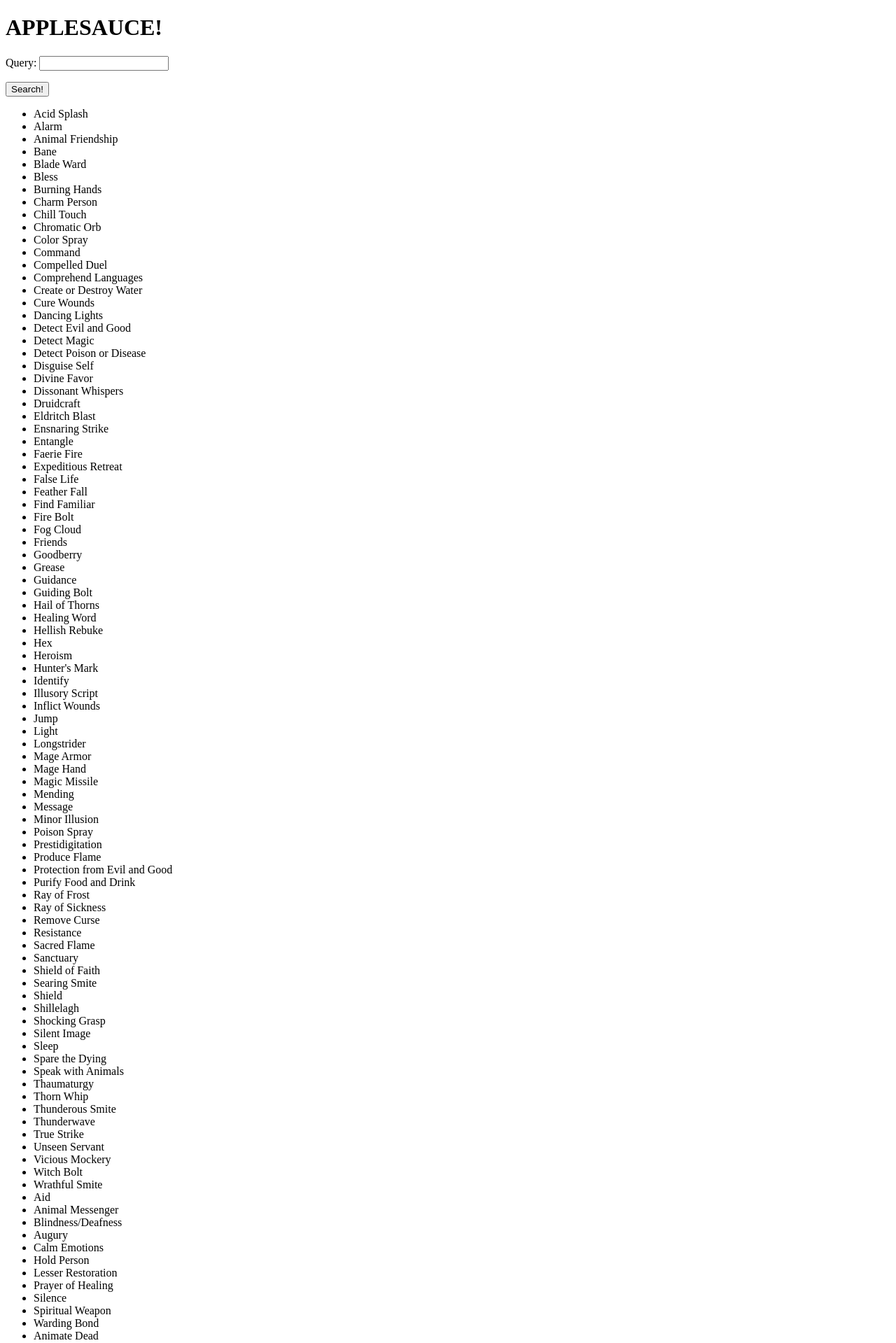
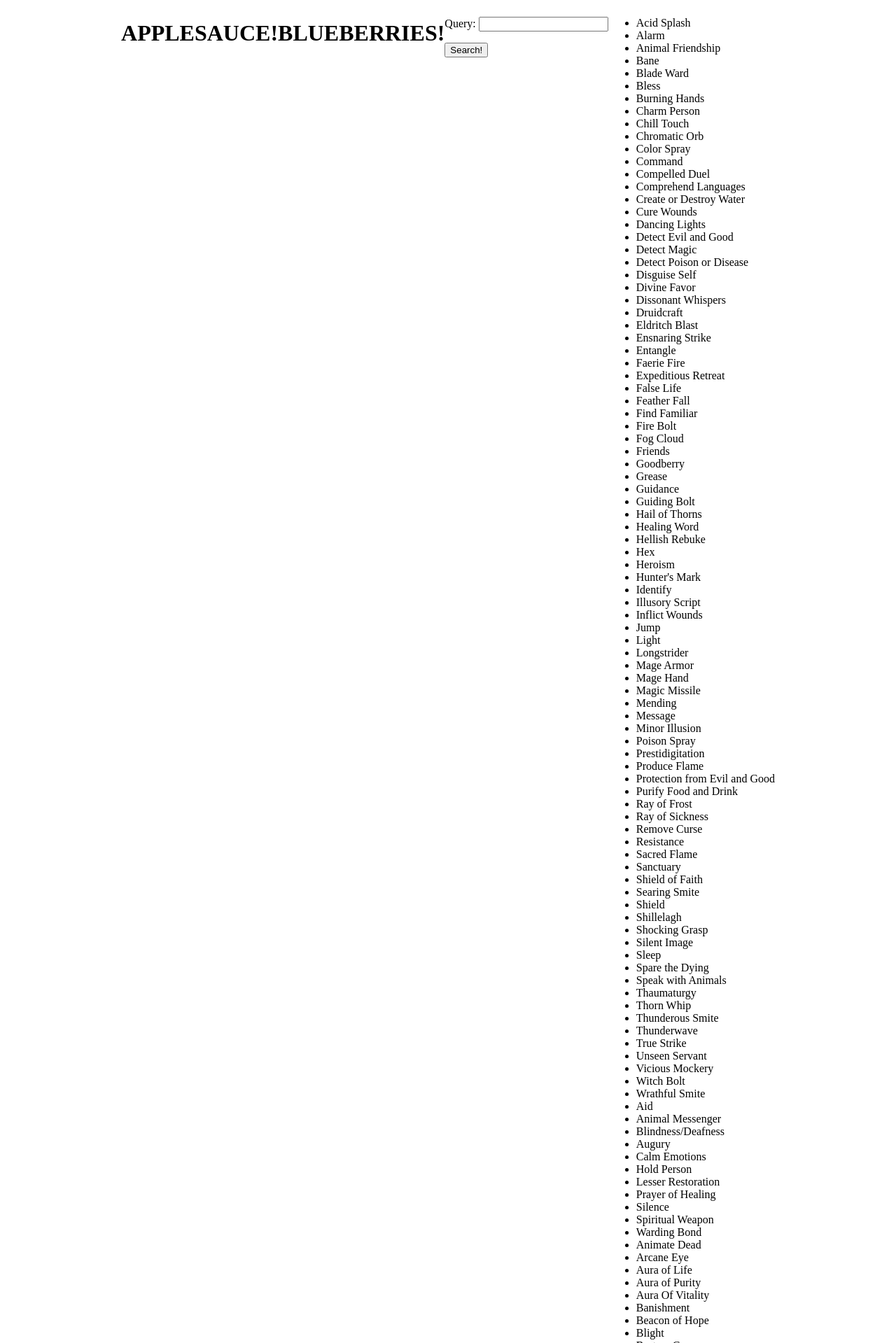
Before and after one commit to awarnes/5E-Character, a Django app: page /spells/ in a window 1280 px wide. Shown: the top 1919 px of the page at 70% size. Run offline with Django 3.2, Linux system fonts and the light colour scheme; data comes from the database, SQL or seed files in the repository; some libraries are stand-ins or nearby versions.

Commit message:
Working on the spellbook interface. First steps.

```diff
--- /dev/null
+++ b/CSM/pages/static/pages/css/spellbook.css
@@ -0,0 +1,18 @@
+body {
+    display: flex;
+    justify-content: center;
+    flex-wrap: wrap;
+}
+
+#form {
+    order: 1;
+}
+
+#list {
+    order: 2;
+
+}
+
+#output {
+    order: 3;
+}
--- a/CSM/pages/static/pages/js/spellbook.js
+++ b/CSM/pages/static/pages/js/spellbook.js
@@ -1,3 +1,11 @@
 /**
  * Created by alexanderwarnes on 3/7/17.
  */
+
+$('li').on('click', function(evt){
+    var $name = $(this).text();
+
+
+
+
+})
--- a/CSM/pages/views.py
+++ b/CSM/pages/views.py
@@ -1,5 +1,6 @@
 from django.shortcuts import render
 from django.db.models import Q
+from django.http import HttpResponse
 
 from spells.models import Spell
 from .forms import SearchSpells
@@ -30,3 +31,7 @@
     context = {'spells': spells, 'form': form}
 
     return render(request, 'spellbook.html', context)
+
+# def display_spell(request):
+#
+#     spell
--- a/CSM/templates/base.html
+++ b/CSM/templates/base.html
@@ -34,4 +34,6 @@
         {% endblock %}
 
     </body>
+    {% block extra_scripts %}
+    {% endblock %}
 </html>
--- a/CSM/templates/spellbook.html
+++ b/CSM/templates/spellbook.html
@@ -1,4 +1,10 @@
 {% extends 'base.html' %}
+{% load static %}
+
+
+{% block css %}
+    <link type="text/css" rel="stylesheet" href="{% static 'pages/css/spellbook.css' %}">
+{% endblock %}
 
 {% block js %}
 
@@ -18,15 +24,20 @@
 
 {% block main %}
 
+    <section id="form">
         <form action="" method="POST">
             {% csrf_token %}
 
             {{ form.errors }}
+
             {{ form.as_p }}
 
             <button>Search!</button>
 
         </form>
+    </section>
+
+    <section id="list">
         <ul>
 
         {% for spell in spells %}
@@ -34,7 +45,15 @@
         {% endfor %}
 
         </ul>
+    </section>
+
+    <section id="output">
+
+    </section>
 
 {% endblock %}
+{% block extra_scripts %}
 
-<script src="/pages/static/pages/js/spellbook.js"></script>
+<script type="text/javascript" src="{% static 'pages/js/spellbook.js' %}"></script>
+
+{% endblock %}
```
Lines whose indentation alone changed are shown as unchanged.
